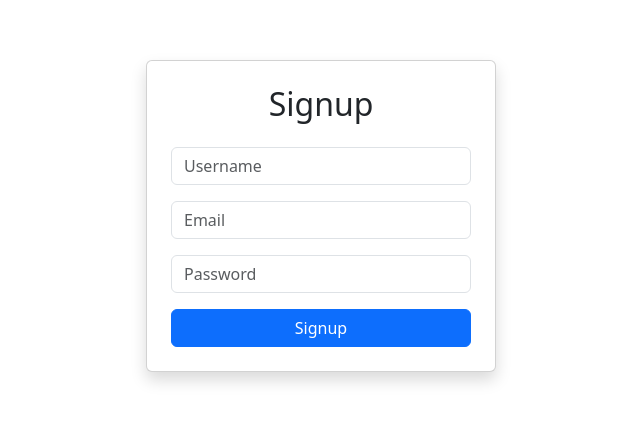
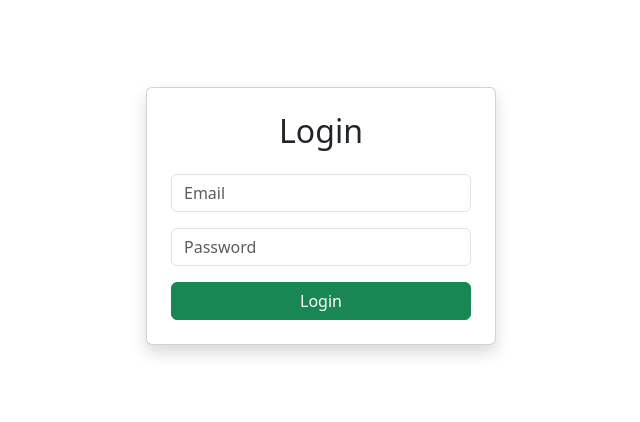
Before and after one commit to PranayHazra-007/Authentication, a React app: page /login in a window 1280 px wide. Shown: the part 184-606 px from the top of the page, without its empty margins (319-959 px from the left). Built offline with nearby package versions, Linux system fonts and the light colour scheme; the HTML template or start-up script is replaced by a standard one.

Commit message:
Initiate login page

```diff
--- a/package.json
+++ b/package.json
@@ -12,7 +12,8 @@
   "dependencies": {
     "bootstrap": "^5.3.8",
     "react": "^19.2.6",
-    "react-dom": "^19.2.6"
+    "react-dom": "^19.2.6",
+    "react-router-dom": "^7.17.0"
   },
   "devDependencies": {
     "@eslint/js": "^10.0.1",
--- a/src/App.jsx
+++ b/src/App.jsx
@@ -2,10 +2,19 @@ import React from "react";
 import Signup from "./components/Signup";
 import 'bootstrap/dist/css/bootstrap.min.css';
 import 'bootstrap/dist/js/bootstrap.bundle.min.js';
+import {BrowserRouter,Routes,Route} from "react-router-dom"
+import Login from "./components/Login";
 
 function App() {
 
-return(<Signup />)
+return(
+  <BrowserRouter>
+    <Routes>
+      <Route path="/" element={<Signup />} />
+      <Route path="/login" element={<Login />} />
+    </Routes>
+  </BrowserRouter>
+)
 
 
 }
--- /dev/null
+++ b/src/components/Login.jsx
@@ -0,0 +1,77 @@
+import React, { useState } from "react";
+
+const Login = () => {
+  const [loginData, setLoginData] = useState({
+    email: "",
+    password: "",
+  });
+
+  const handleChange = (e) => {
+    const { name, value } = e.target;
+
+    setLoginData((prev) => ({
+      ...prev,
+      [name]: value,
+    }));
+  };
+
+  const handleLogin = () => {
+    const users = JSON.parse(localStorage.getItem("users")) || [];
+
+    const foundUser = users.find(
+      (user) =>
+        user.email === loginData.email &&
+        user.password === loginData.password
+    );
+
+    if (foundUser) {
+      alert(`Welcome ${foundUser.username}!`);
+
+
+      localStorage.setItem("currentUser", JSON.stringify(foundUser));
+
+      setLoginData({
+        email: "",
+        password: "",
+      });
+    } else {
+      alert("Invalid Email or Password");
+    }
+  };
+
+  return (
+    <div className="container d-flex justify-content-center align-items-center vh-100">
+      <div className="card p-4 shadow" style={{ width: "350px" }}>
+        <h2 className="text-center mb-4">Login</h2>
+
+        <div className="mb-3">
+          <input
+            type="email"
+            name="email"
+            className="form-control"
+            placeholder="Email"
+            value={loginData.email}
+            onChange={handleChange}
+          />
+        </div>
+
+        <div className="mb-3">
+          <input
+            type="password"
+            name="password"
+            className="form-control"
+            placeholder="Password"
+            value={loginData.password}
+            onChange={handleChange}
+          />
+        </div>
+
+        <button className="btn btn-success w-100" onClick={handleLogin}>
+          Login
+        </button>
+      </div>
+    </div>
+  );
+};
+
+export default Login;
--- a/src/components/Signup.jsx
+++ b/src/components/Signup.jsx
@@ -1,4 +1,5 @@
 import React, { useState } from "react";
+import { Link } from "react-router-dom";
 
 const Signup = () => {
   const [user, setUser] = useState({
@@ -16,7 +17,9 @@ const Signup = () => {
   };
 
   const SignupUser = () => {
-    localStorage.setItem("user", JSON.stringify(user));
+      const existingUsers = JSON.parse(localStorage.getItem("users")) || [];
+        existingUsers.push(user);
+      localStorage.setItem("users", JSON.stringify(existingUsers));
     alert("User data saved successfully!");
     setUser({
       username: "",
@@ -66,6 +69,8 @@ const Signup = () => {
         <button className="btn btn-primary w-100" onClick={SignupUser}>
           Signup
         </button>
+        <br/>
+        <p>Already have an Account? <Link to="/login">Login here</Link></p>
       </div>
     </div>
   );
```
Also changed, not shown: 1 other file (tests, documents, lock files or other folders).
